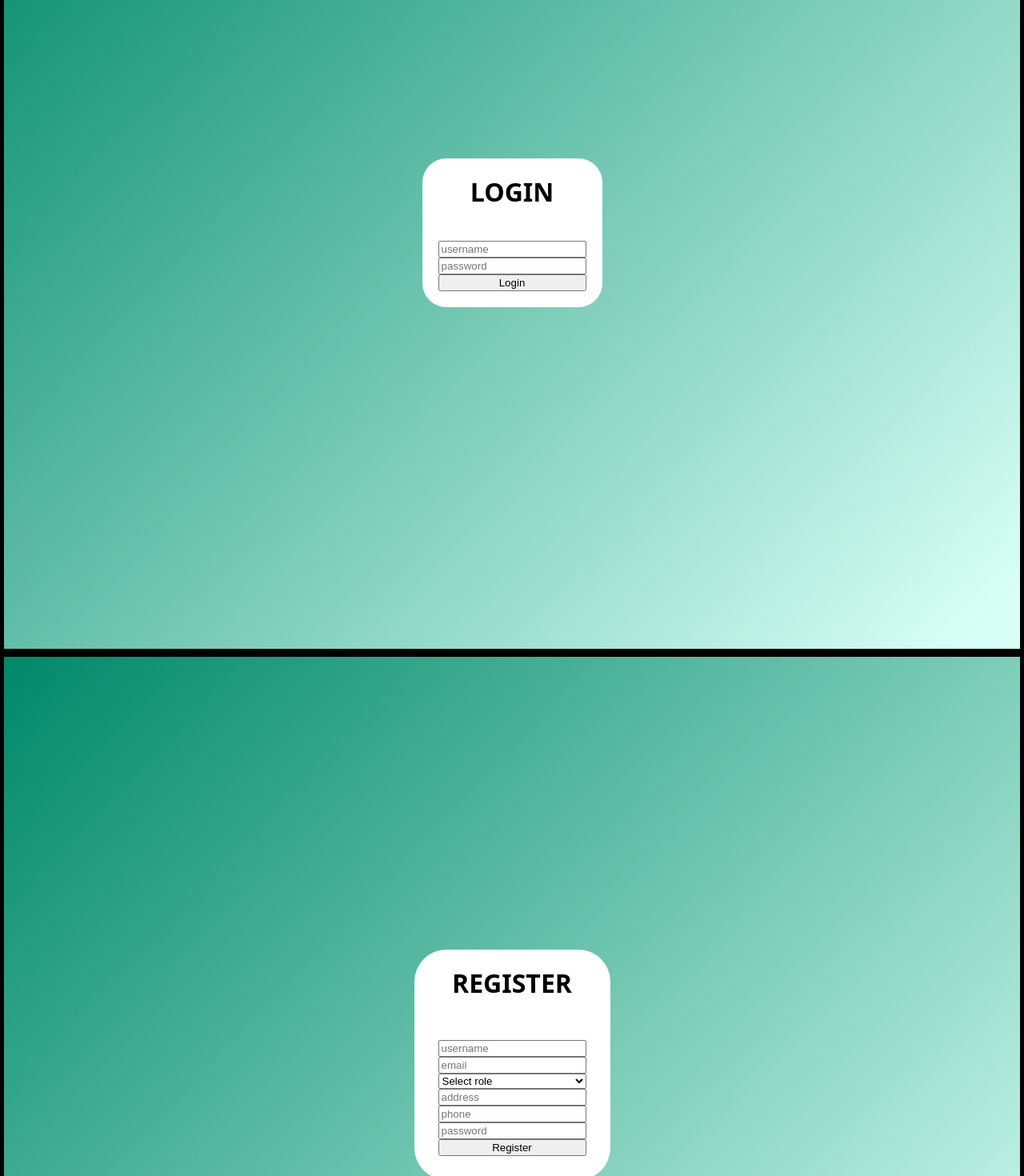
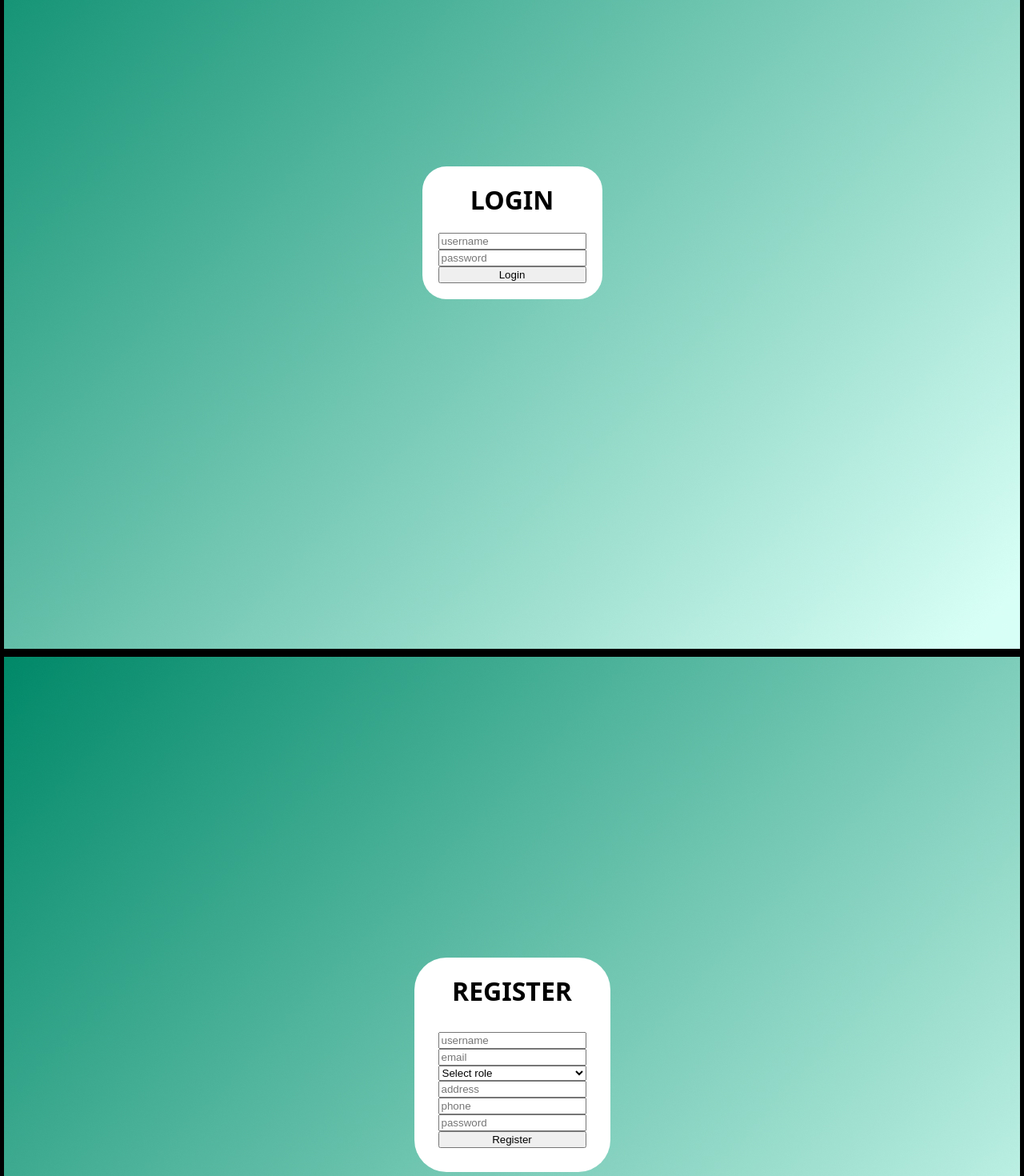
Before and after one commit to raja-omar/MediSync, a React (Vite) app in the folder appointment-management-system/: page / in a window 1280 px wide. Shown: the part 1034-2504 px from the top of the page at 80% size. Built offline with nearby package versions, Linux system fonts and the light colour scheme.

Commit message:
more design changes

```diff
--- a/appointment-management-system/src/styles/Login.css
+++ b/appointment-management-system/src/styles/Login.css
@@ -21,7 +21,7 @@
         .header{
             font-size: xx-large;
             font-family: system-ui, -apple-system, BlinkMacSystemFont, 'Segoe UI', Roboto, Oxygen, Ubuntu, Cantarell, 'Open Sans', 'Helvetica Neue', sans-serif ;
-            padding: 20px;
+            padding-top: 20px;
         }
         .form{
             display: flex;
@@ -61,7 +61,7 @@
         border-radius: 40px;
         .header{
             font-size: xx-large;
-            padding: 20px;
+            padding-top: 20px;
         }
         .form{
             display: flex;
```
